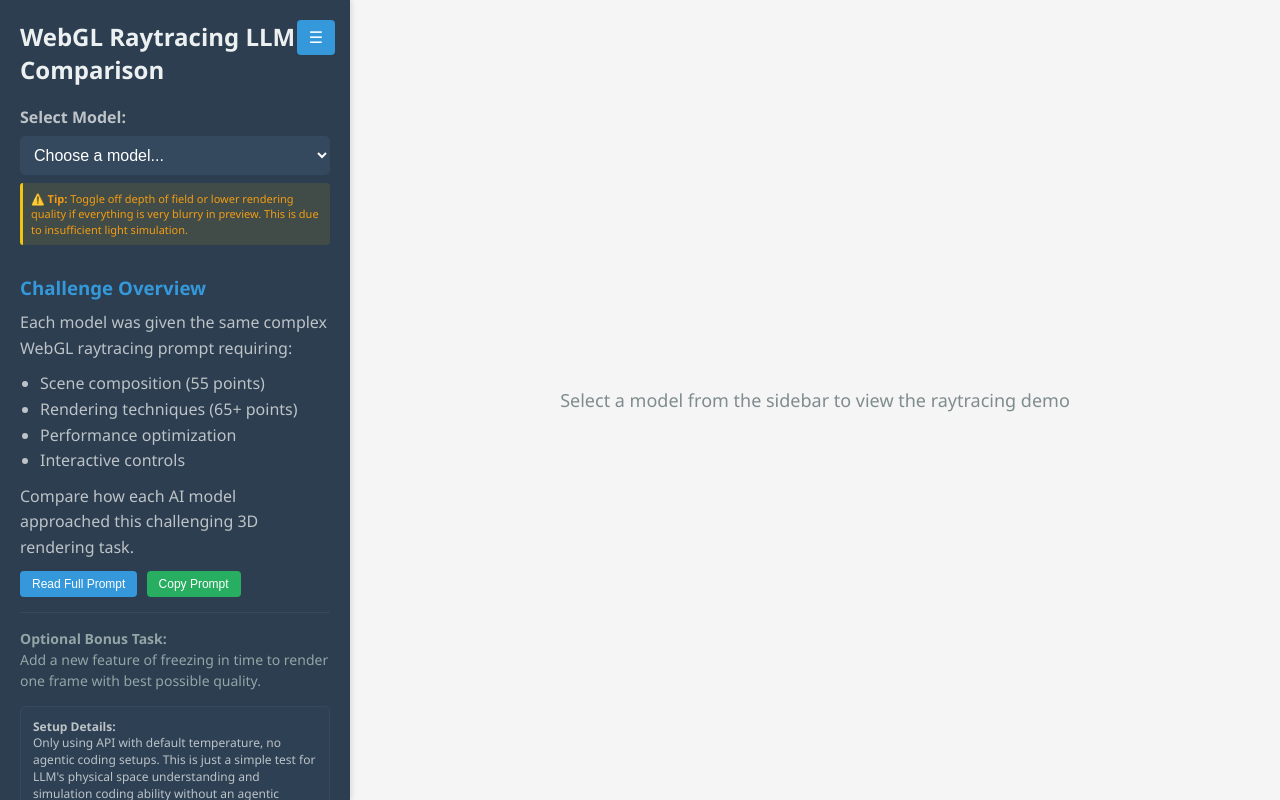
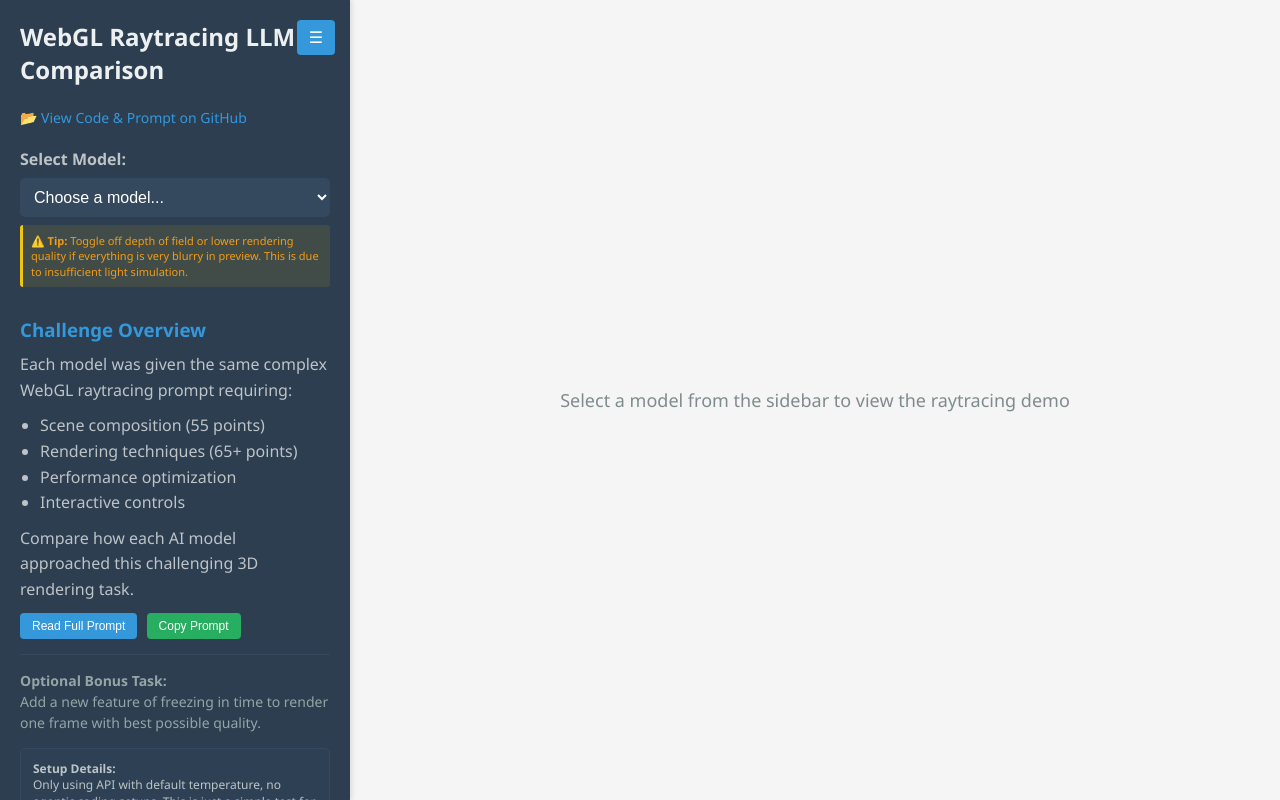
Before and after one commit to benhaotang/raytracing-llm-bench, a plain HTML site: page index.html in a window 1280 px wide. Drawn offline with Linux system fonts and the light colour scheme.

Commit message:
update github link to the html file

```diff
--- a/index.html
+++ b/index.html
@@ -279,6 +279,12 @@
         <button class="toggle-btn" onclick="toggleSidebar()">☰</button>
         <div class="sidebar-content">
             <h1>WebGL Raytracing LLM Comparison</h1>
+
+            <div style="margin-bottom: 20px;">
+                <a href="https://github.com/benhaotang/raytracing-llm-bench" target="_blank" style="color: #3498db; text-decoration: none; font-size: 14px;">
+                    📂 View Code & Prompt on GitHub
+                </a>
+            </div>
 
             <div class="model-selector">
                 <label for="model-select">Select Model:</label>
```
